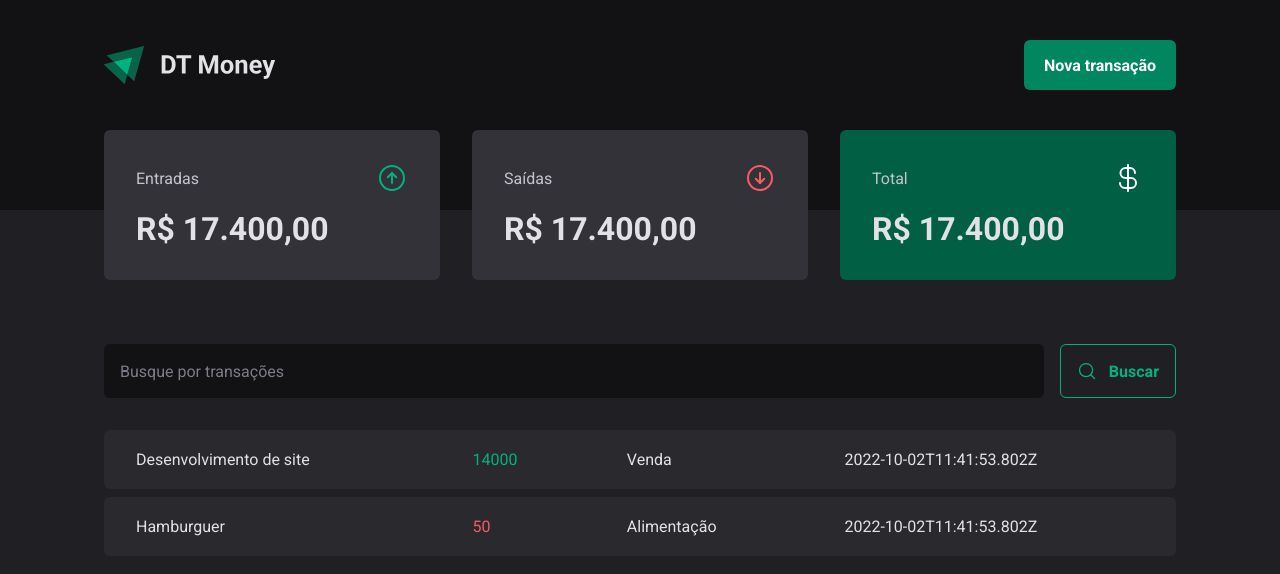
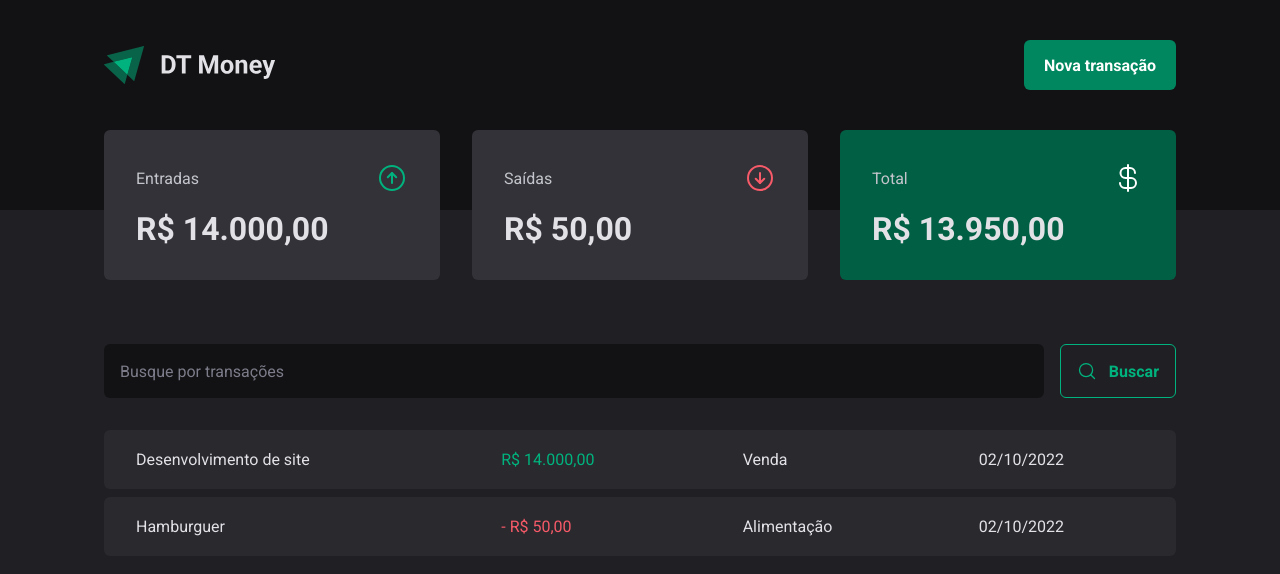
Before and after one commit to tiagosouzac/dt-money, a React (Vite) app: page / in a window 1280 px wide. Shown: the top 574 px of the page. Built offline with nearby package versions, Linux system fonts and the light colour scheme; data requests are answered from the project's data file.

Commit message:
calculate and format summary values

```diff
--- a/src/components/Summary/index.tsx
+++ b/src/components/Summary/index.tsx
@@ -1,7 +1,31 @@
 import { Container, Card } from './styles'
 import { ArrowCircleUp, ArrowCircleDown, CurrencyDollar } from 'phosphor-react'
+import { useContext } from 'react'
+import { TransactionsContext } from '../../contexts/Transactions'
+import { priceFormatter } from '../../utils/formatter'
 
 export function Summary() {
+  const { transactions } = useContext(TransactionsContext)
+
+  const summary = transactions.reduce(
+    (acc, transaction) => {
+      if (transaction.type === 'income') {
+        acc.income += transaction.price
+        acc.total += transaction.price
+      } else {
+        acc.outcome += transaction.price
+        acc.total -= transaction.price
+      }
+
+      return acc
+    },
+    {
+      income: 0,
+      outcome: 0,
+      total: 0,
+    },
+  )
+
   return (
     <Container>
       <Card>
@@ -10,7 +34,7 @@
           <ArrowCircleUp size={32} color="#00b37e" />
         </header>
 
-        <strong>R$ 17.400,00</strong>
+        <strong>{priceFormatter.format(summary.income)}</strong>
       </Card>
 
       <Card>
@@ -19,7 +43,7 @@
           <ArrowCircleDown size={32} color="#f75a68" />
         </header>
 
-        <strong>R$ 17.400,00</strong>
+        <strong>{priceFormatter.format(summary.outcome)}</strong>
       </Card>
 
       <Card variant="green">
@@ -28,7 +52,7 @@
           <CurrencyDollar size={32} color="#ffffff" />
         </header>
 
-        <strong>R$ 17.400,00</strong>
+        <strong>{priceFormatter.format(summary.total)}</strong>
       </Card>
     </Container>
   )
--- a/src/components/TransactionsTable/index.tsx
+++ b/src/components/TransactionsTable/index.tsx
@@ -1,5 +1,6 @@
 import { useContext } from 'react'
 import { TransactionsContext } from '../../contexts/Transactions'
+import { dateFormatter, priceFormatter } from '../../utils/formatter'
 import { SearchForm } from '../SearchForm'
 
 import { Container, PriceHighlight, Table } from './styles'
@@ -18,11 +19,12 @@
               <td>{transaction.description}</td>
               <td>
                 <PriceHighlight variant={transaction.type}>
-                  {transaction.price}
+                  {transaction.type === 'outcome' && '- '}
+                  {priceFormatter.format(transaction.price)}
                 </PriceHighlight>
               </td>
               <td>{transaction.category}</td>
-              <td>{transaction.createdAt}</td>
+              <td>{dateFormatter.format(new Date(transaction.createdAt))}</td>
             </tr>
           ))}
         </tbody>
--- /dev/null
+++ b/src/utils/formatter.ts
@@ -0,0 +1,6 @@
+export const dateFormatter = new Intl.DateTimeFormat('pt-BR')
+
+export const priceFormatter = new Intl.NumberFormat('pt-BR', {
+  style: 'currency',
+  currency: 'BRL',
+})
```
